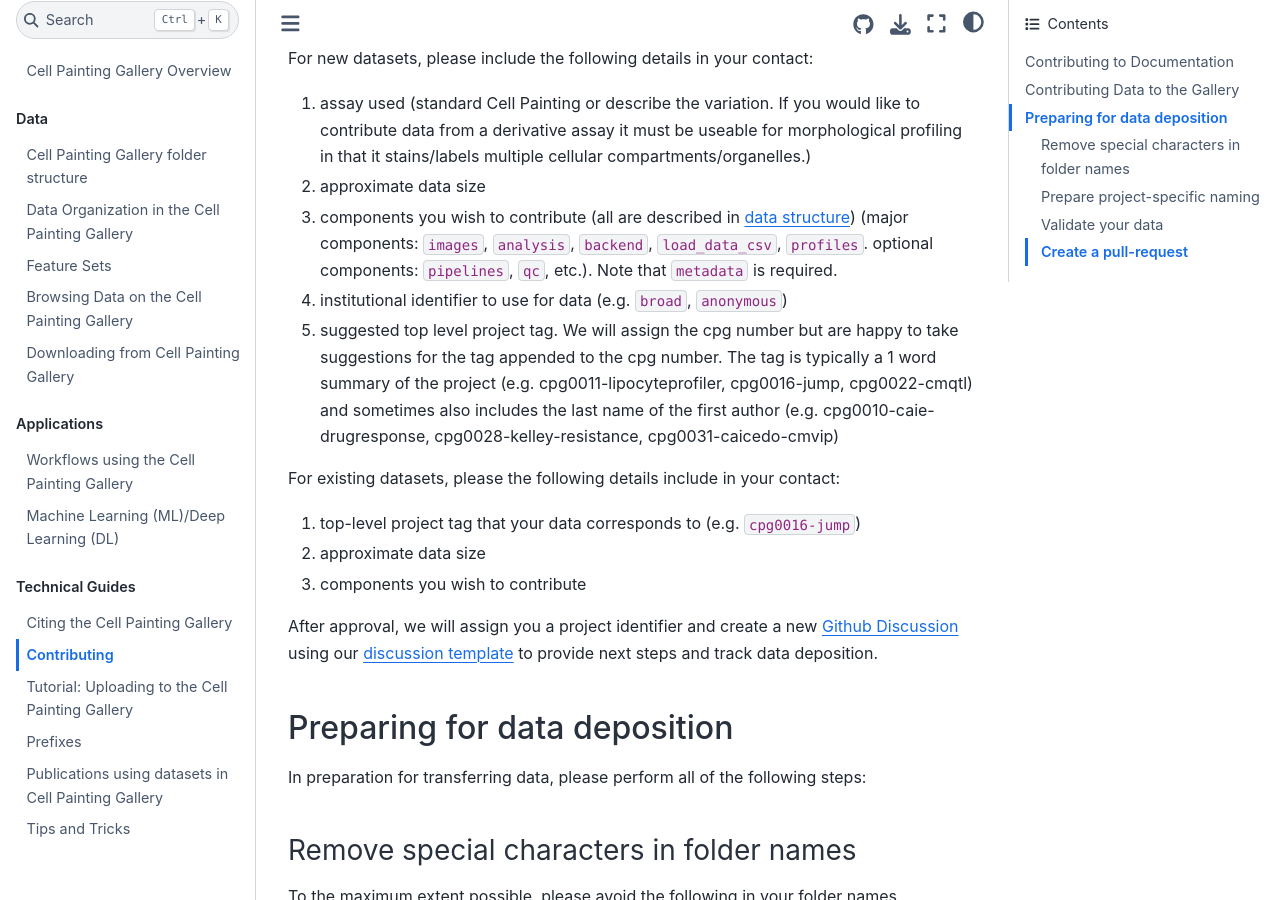
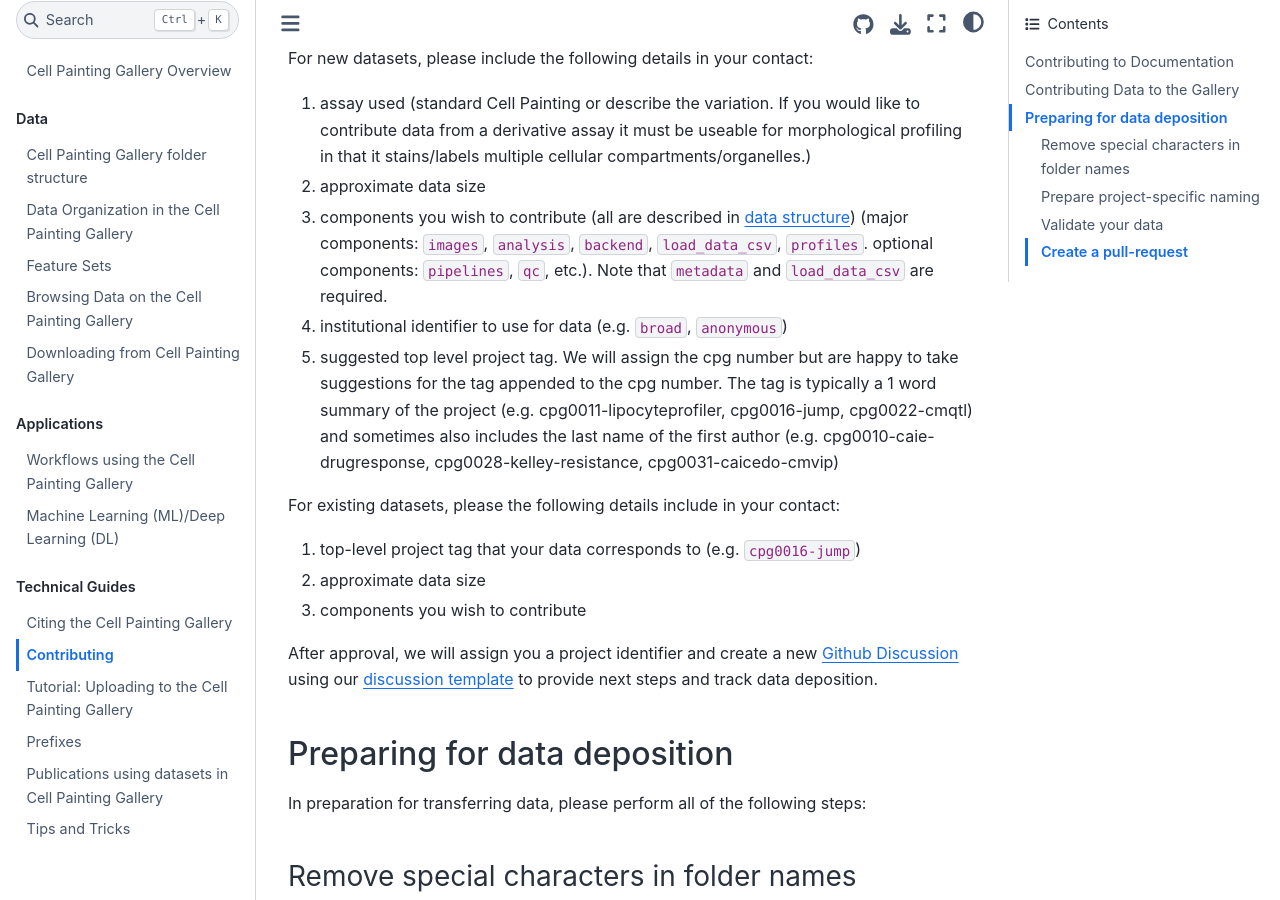
Before and after one commit to broadinstitute/cellpainting-gallery, a Jupyter Book: the page built from documentation/contributing_to_cpg.md, in a window 1280 px wide and 900 px high, scrolled down 638 px. Built offline with Jupyter Book 1.0.4 settings and Sphinx 7.4.7 and the Sphinx Book theme 1.1.4, drawn with Linux system fonts in a browser that asks for light colours; pages that are not in the unit, such as notebooks, are missing from menus.

Commit message:
Update contribution guidelines for required components
Clarified that both 'metadata' and 'load_data_csv' are required components for dataset contributions.

```diff
--- a/documentation/contributing_to_cpg.md
+++ b/documentation/contributing_to_cpg.md
@@ -20,7 +20,7 @@ For new datasets, please include the following details in your contact:
 
 1) assay used (standard Cell Painting or describe the variation. If you would like to contribute data from a derivative assay it must be useable for morphological profiling in that it stains/labels multiple cellular compartments/organelles.)
 2) approximate data size
-3) components you wish to contribute (all are described in [data structure](data_structure.md)) (major components: `images`, `analysis`, `backend`, `load_data_csv`, `profiles`. optional components: `pipelines`, `qc`, etc.). Note that `metadata` is required.
+3) components you wish to contribute (all are described in [data structure](data_structure.md)) (major components: `images`, `analysis`, `backend`, `load_data_csv`, `profiles`. optional components: `pipelines`, `qc`, etc.). Note that `metadata` and `load_data_csv` are required.
 4) institutional identifier to use for data (e.g. `broad`, `anonymous`)
 5) suggested top level project tag.
 We will assign the cpg number but are happy to take suggestions for the tag appended to the cpg number.
```
